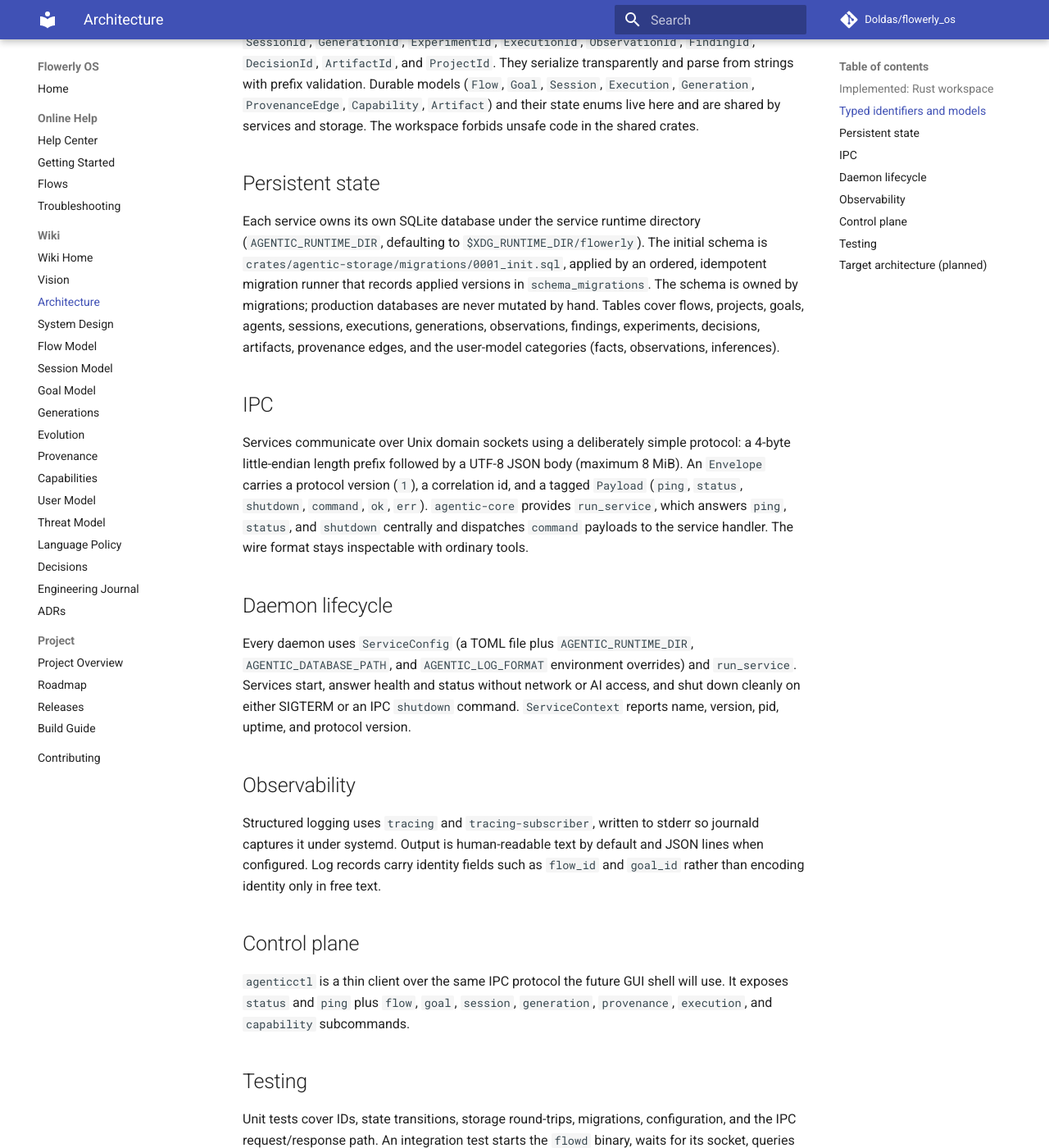
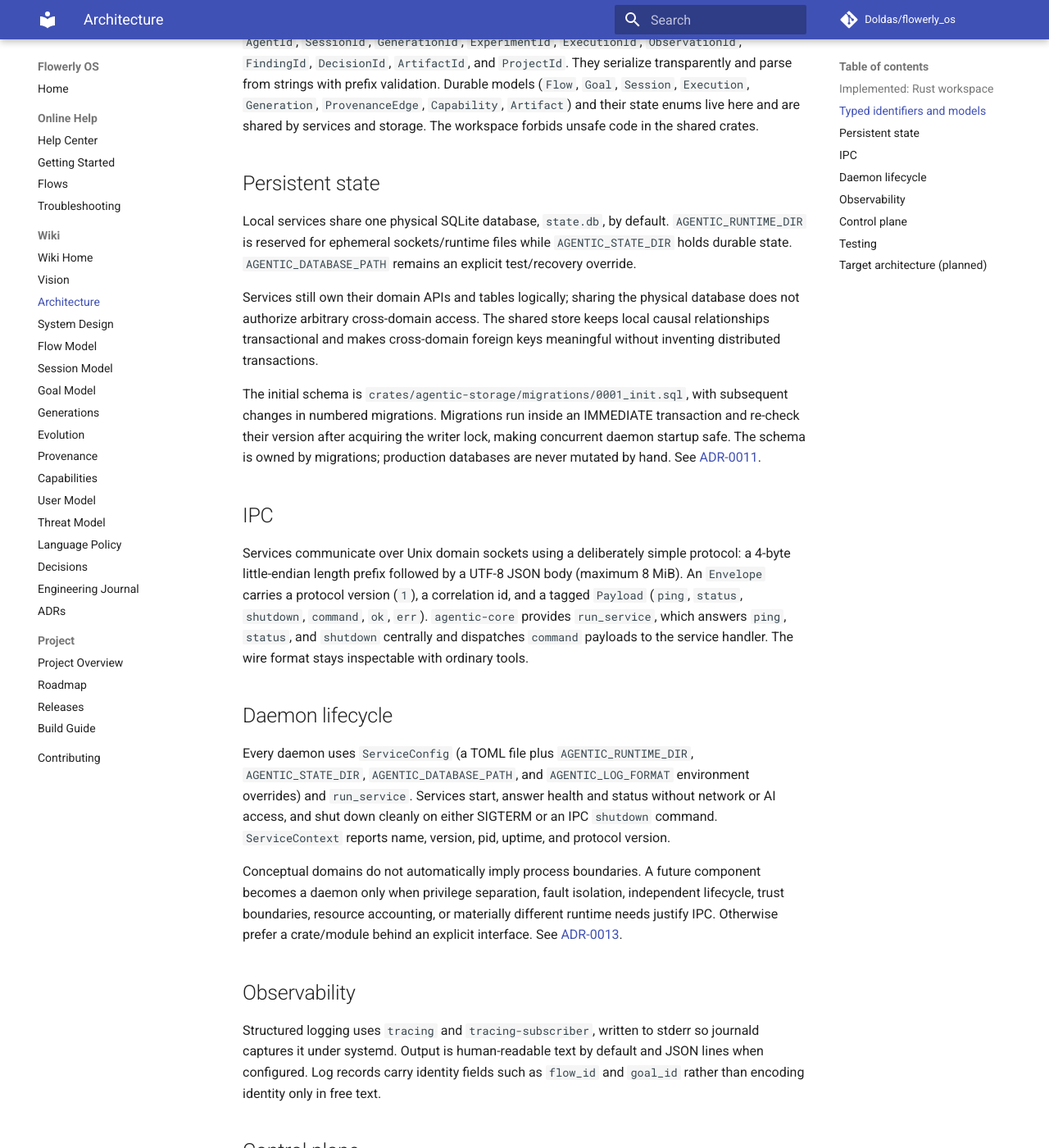
Before and after one commit to Doldas/flowerly_os, an MkDocs documentation site: the page built from docs/architecture.md, in a window 1280 px wide and 1400 px high, scrolled down 854 px. Shown: the whole window at 82% size. Built offline with MkDocs 1.6.1 and Material for MkDocs 9.7.7, drawn with Linux system fonts in a browser that asks for light colours; comment, search, counter and statistics services are not loaded.

Commit message:
docs(architecture): align storage and process boundaries

```diff
--- a/docs/architecture.md
+++ b/docs/architecture.md
@@ -33,7 +33,7 @@ services.
 ## Typed identifiers and models
 
 `agentic-types` defines prefixed, UUID-backed identifier newtypes: `FlowId`,
-`GoalId`, `AgentId`, `SessionId`, `GenerationId`, `ExperimentId`,
+`IntentId`, `GoalId`, `AgentId`, `SessionId`, `GenerationId`, `ExperimentId`,
 `ExecutionId`, `ObservationId`, `FindingId`, `DecisionId`, `ArtifactId`, and
 `ProjectId`. They serialize transparently and parse from strings with prefix
 validation. Durable models (`Flow`, `Goal`, `Session`, `Execution`,
@@ -43,15 +43,22 @@ code in the shared crates.
 
 ## Persistent state
 
-Each service owns its own SQLite database under the service runtime directory
-(`AGENTIC_RUNTIME_DIR`, defaulting to `$XDG_RUNTIME_DIR/flowerly`). The initial
-schema is `crates/agentic-storage/migrations/0001_init.sql`, applied by an
-ordered, idempotent migration runner that records applied versions in
-`schema_migrations`. The schema is owned by migrations; production databases are
-never mutated by hand. Tables cover flows, projects, goals, agents, sessions,
-executions, generations, observations, findings, experiments, decisions,
-artifacts, provenance edges, and the user-model categories (facts,
-observations, inferences).
+Local services share one physical SQLite database, `state.db`, by default.
+`AGENTIC_RUNTIME_DIR` is reserved for ephemeral sockets/runtime files while
+`AGENTIC_STATE_DIR` holds durable state. `AGENTIC_DATABASE_PATH` remains an
+explicit test/recovery override.
+
+Services still own their domain APIs and tables logically; sharing the physical
+database does not authorize arbitrary cross-domain access. The shared store
+keeps local causal relationships transactional and makes cross-domain foreign
+keys meaningful without inventing distributed transactions.
+
+The initial schema is `crates/agentic-storage/migrations/0001_init.sql`, with
+subsequent changes in numbered migrations. Migrations run inside an IMMEDIATE
+transaction and re-check their version after acquiring the writer lock, making
+concurrent daemon startup safe. The schema is owned by migrations; production
+databases are never mutated by hand. See
+[ADR-0011](adr/0011-shared-local-state-database.md).
 
 ## IPC
 
@@ -66,10 +73,18 @@ handler. The wire format stays inspectable with ordinary tools.
 ## Daemon lifecycle
 
 Every daemon uses `ServiceConfig` (a TOML file plus `AGENTIC_RUNTIME_DIR`,
-`AGENTIC_DATABASE_PATH`, and `AGENTIC_LOG_FORMAT` environment overrides) and
-`run_service`. Services start, answer health and status without network or AI
-access, and shut down cleanly on either SIGTERM or an IPC `shutdown` command.
-`ServiceContext` reports name, version, pid, uptime, and protocol version.
+`AGENTIC_STATE_DIR`, `AGENTIC_DATABASE_PATH`, and `AGENTIC_LOG_FORMAT`
+environment overrides) and `run_service`. Services start, answer health and
+status without network or AI access, and shut down cleanly on either SIGTERM or
+an IPC `shutdown` command. `ServiceContext` reports name, version, pid,
+uptime, and protocol version.
+
+Conceptual domains do not automatically imply process boundaries. A future
+component becomes a daemon only when privilege separation, fault isolation,
+independent lifecycle, trust boundaries, resource accounting, or materially
+different runtime needs justify IPC. Otherwise prefer a crate/module behind an
+explicit interface. See
+[ADR-0013](adr/0013-process-boundaries-require-justification.md).
 
 ## Observability
 
```
